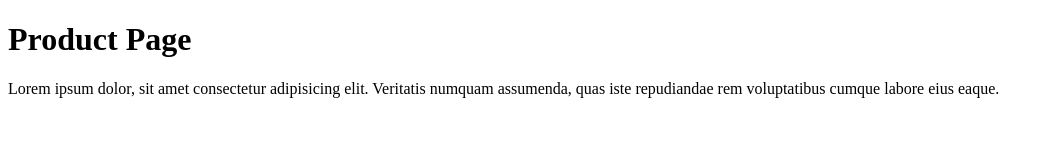
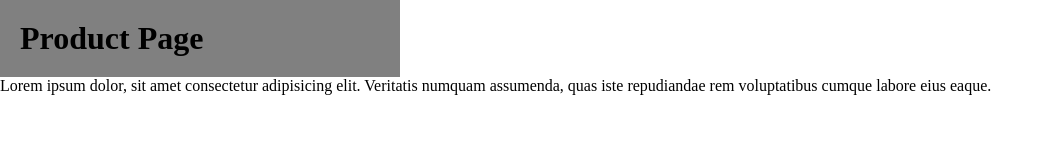
Before and after one commit to ledwabarefentse/Product_page, a plain HTML site: page index.html in a window 1280 px wide. Shown: the whole page, without its empty margins (0-1062 px from the left). Drawn offline with Linux system fonts and the light colour scheme.

Commit message:
fixed error

```diff
--- a/index.html
+++ b/index.html
@@ -5,7 +5,7 @@
     <meta http-equiv="X-UA-Compatible" content="IE=edge">
     <meta name="viewport" content="width=device-width, initial-scale=1.0">
     <title>Document</title>
-    <style></style>
+    <link rel="stylesheet" href="style.css">
 </head>
 <body>
     <h1>Product Page</h1>
```
